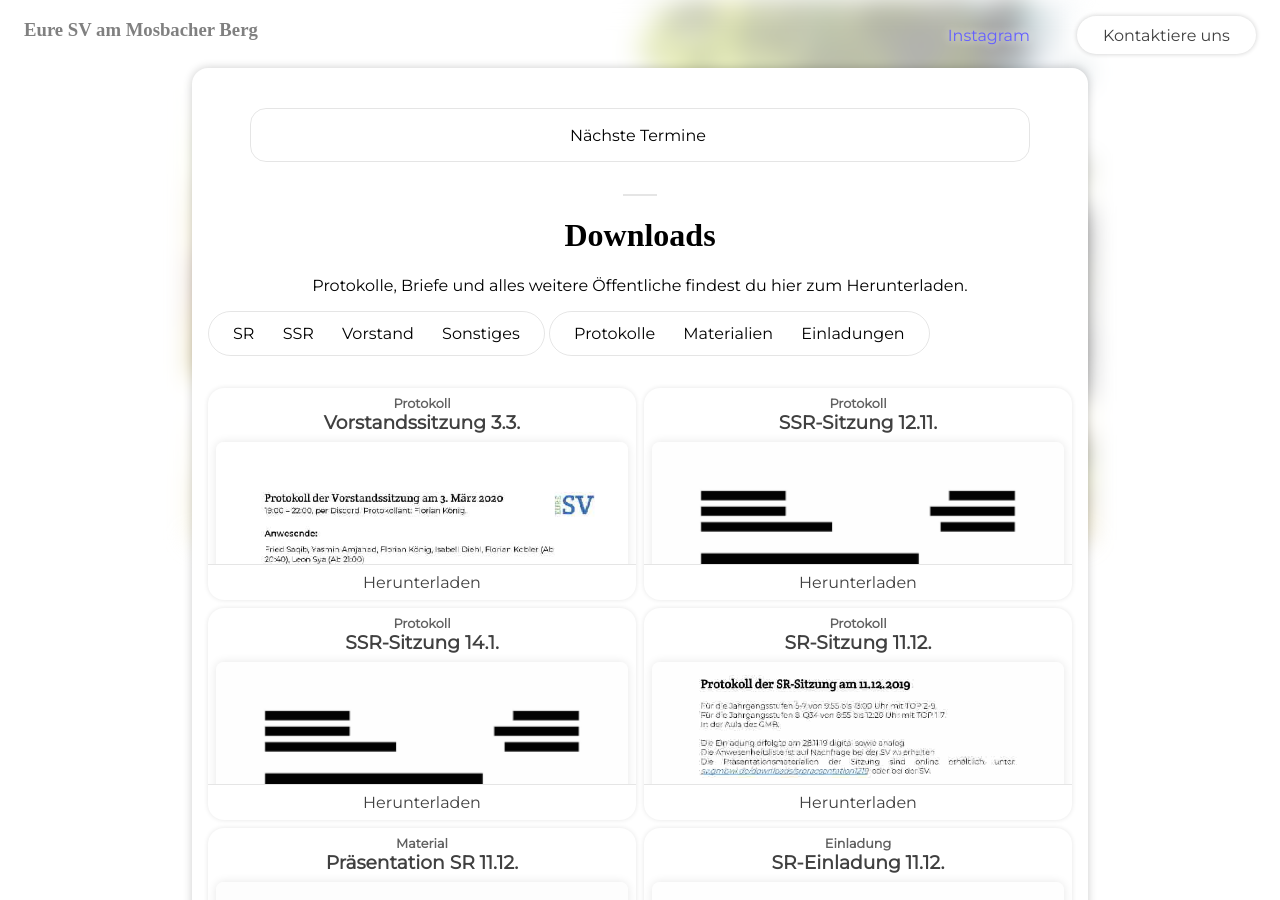
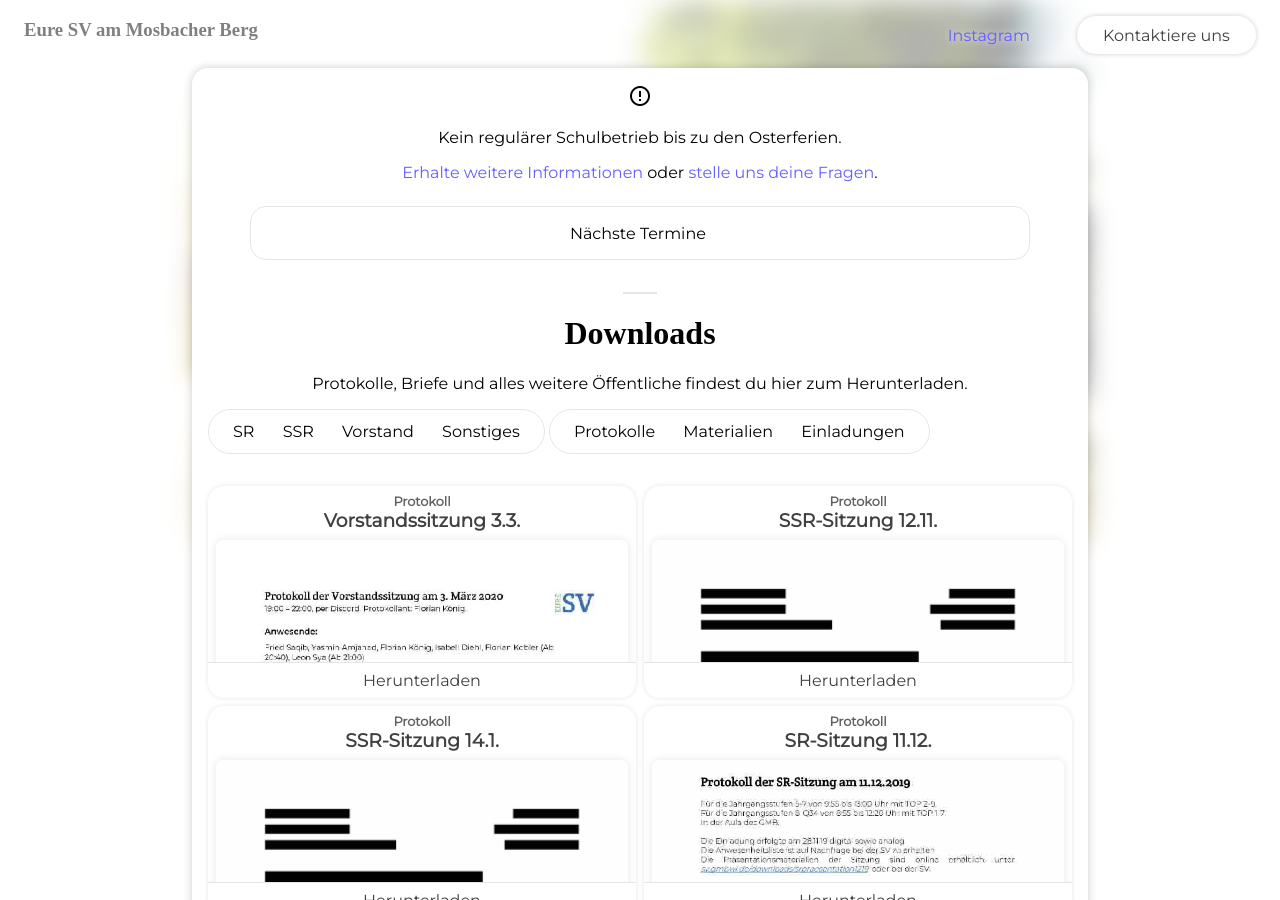
Before and after one commit to Mosbacher-Berg/gmbwi.de, a Jekyll site: the page built from index.html, in a window 1280 px wide and 900 px high. Built offline with Jekyll 4.4.1, drawn with Linux system fonts in a browser that asks for light colours; some web fonts are replaced.

Commit message:
New warning

```diff
--- a/index.html
+++ b/index.html
@@ -25,6 +25,12 @@ layout: default
 
 
 <div class="container sheet home">
+
+    <div class="warning">
+        <span class="material-icons">error_outline</span>
+        <p>Kein regulärer Schulbetrieb bis zu den Osterferien.</p>
+        <p><a href="https://mosbacher-berg.de/news/5561-regul%C3%A4rer-schulbetrieb-wird-bis-zu-den-osterferien-ausgesetzt">Erhalte weitere Informationen</a> oder <a href="/kontakt">stelle uns deine Fragen</a>.</p>
+    </div>
 
     <div id="termine" class="shortcalendar">
         <div class="toggleButton" onclick="toggleCalendar()">
--- a/style.css
+++ b/style.css
@@ -1,4 +1,4 @@
-@import url('https://fonts.googleapis.com/css?family=Enriqueta|Montserrat&display=swap');
+@import url('https://fonts.googleapis.com/css?family=Enriqueta|Montserrat|Material+Icons&display=swap');
 
 body {
     font-family: "Montserrat", sans-serif;
```
